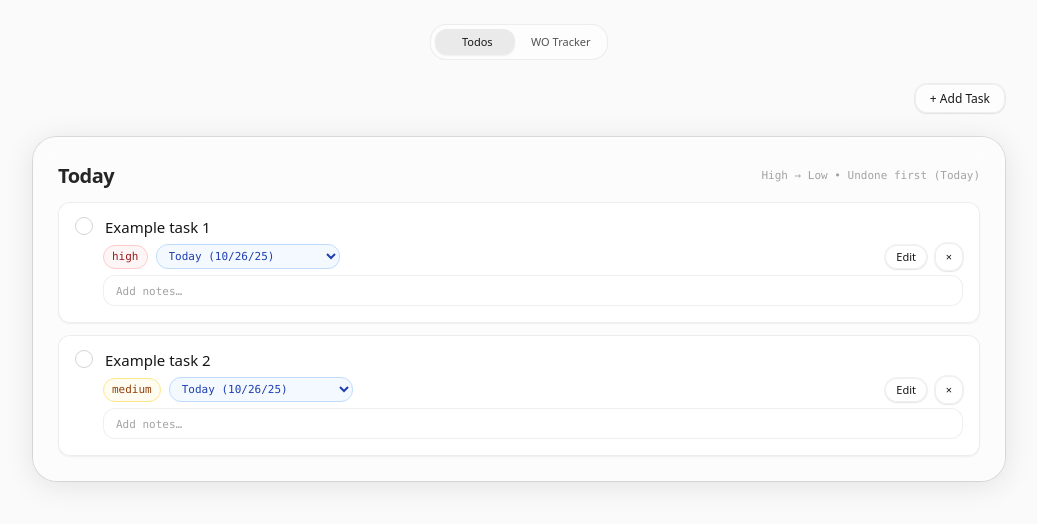
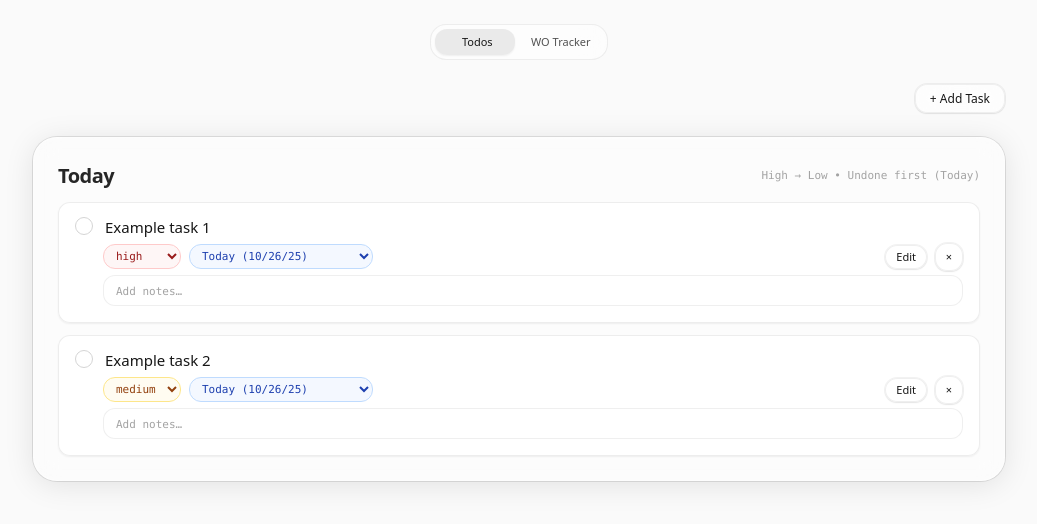
Before and after one commit to shearluck21/todo-wo-tracker, a React (Vite) app: page / in a window 1280 px wide. Shown: the top 524 px of the page, without its empty margins (121-1158 px from the left). Built offline with nearby package versions, Linux system fonts and the light colour scheme; the HTML template or start-up script is replaced by a standard one.

Commit message:
Update TodoList.tsx

```diff
--- a/src/components/TodoList.tsx
+++ b/src/components/TodoList.tsx
@@ -436,7 +436,6 @@ export default function TodoList() {
                   onRowComplete={() => endRowEditing(null)}
                   onToggleDone={() => toggleDone(t.id)}
                   onRemove={() => remove(t.id)}
-                  onCyclePriority={() => cyclePriority(t.id)}
                   onSetPriority={(p) => setPriorityFor(t.id, p)}
                   onChangeText={(val) =>
                     setTasks((prev) => prev.map((x) => (x.id === t.id ? { ...x, text: val } : x)))
@@ -460,7 +459,6 @@ function TodoRow({
   onRowComplete,
   onToggleDone,
   onRemove,
-  onCyclePriority,
   onSetPriority,
   onChangeText,
   onChangeDue,
@@ -471,7 +469,6 @@ function TodoRow({
   onRowComplete: () => void;
   onToggleDone: () => void;
   onRemove: () => void;
-  onCyclePriority: () => void;
   onSetPriority: (p: Priority) => void;
   onChangeText: (v: string) => void;
   onChangeDue: (key: string) => void;
@@ -524,8 +521,9 @@ function TodoRow({
 
         {/* Row 2: priority + due + actions */}
         <div className="pl-7 flex items-center gap-2 text-[11px]">
-          <button
-            onClick={onCyclePriority}
+          <select
+            value={t.priority}
+            onChange={(e) => onSetPriority(e.target.value as Priority)}
             className={`rounded-md border px-2 py-1 text-[11px] font-mono ${
               t.priority === "high"
                 ? "border-red-200 bg-red-50/70 text-red-800"
@@ -533,10 +531,13 @@ function TodoRow({
                 ? "border-amber-200 bg-amber-50/70 text-amber-800"
                 : "border-neutral-200 bg-white/70 text-neutral-800"
             }`}
-            title="Cycle priority (high → medium → low)"
+            aria-label="Priority"
+            title="Set priority"
           >
-            {t.priority}
-          </button>
+            <option value="high">high</option>
+            <option value="medium">medium</option>
+            <option value="low">low</option>
+          </select>
 
           {/* Due "pill" (simple select; label string will always carry the date) */}
           <select
```
